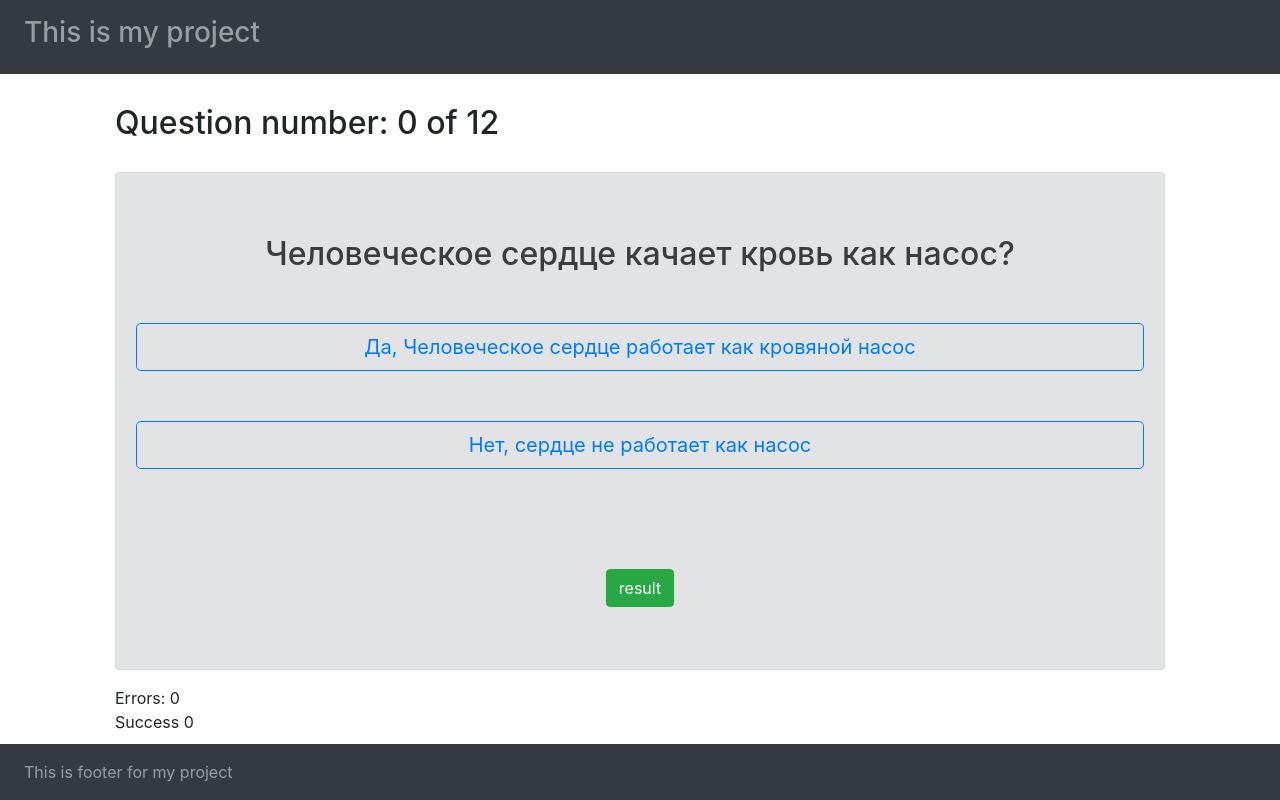
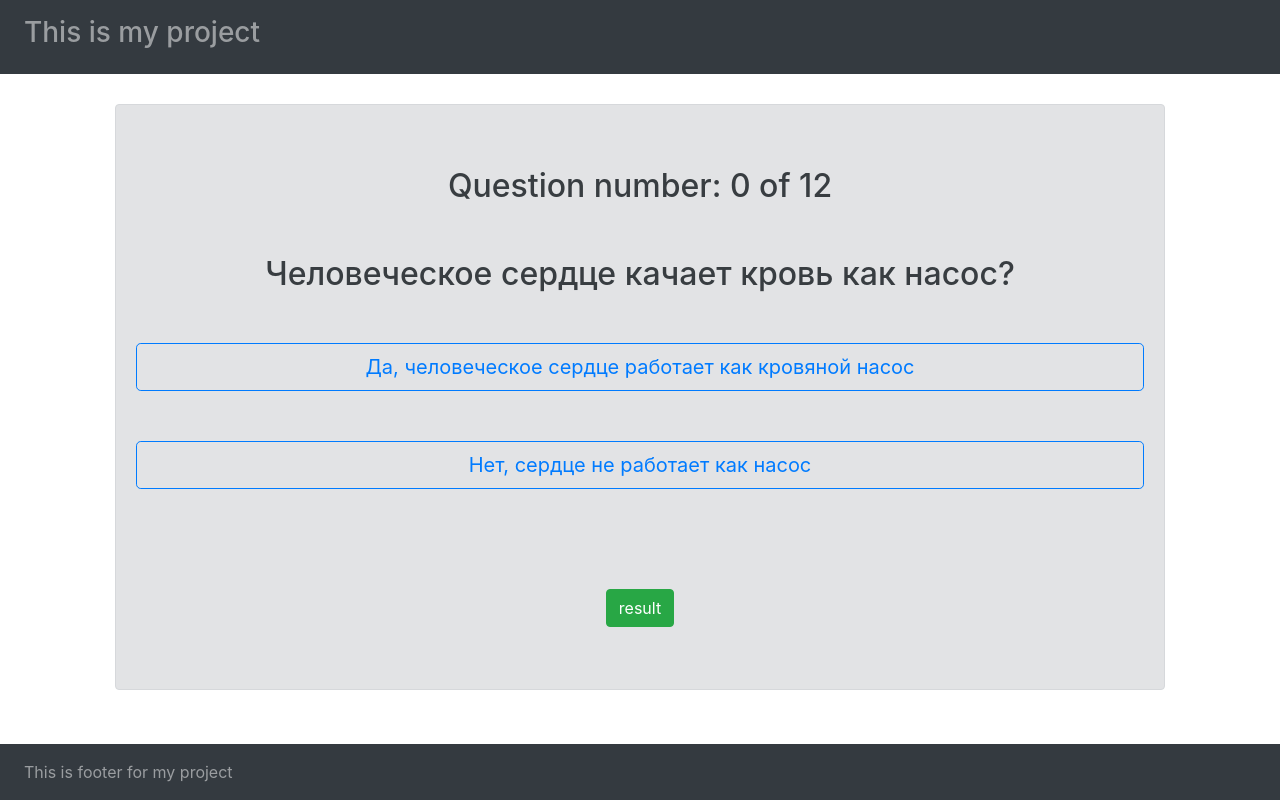
Before and after one commit to krab777/project, a Vue app: page /question in a window 1280 px wide. Built offline with nearby package versions, Linux system fonts and the light colour scheme.

Commit message:
8 commit

```diff
--- a/src/App.vue
+++ b/src/App.vue
@@ -6,25 +6,22 @@
                 </b-navbar-nav>
             </b-navbar>
         <div class="container">
-
             <div class="main">
-                <h2>Question number: {{ question }} of {{ questMax }} </h2>
                 <router-view
                     :stats="stats"
-                    @success="onQuestionSuccess"
-                    @error="onQuestionError"
                     :settings="questions[question]"
                     :type="message.type"
                     :text="message.text"
+                    :question="question"
+                    :questMax="questMax"
+                    @success="onQuestionSuccess"
+                    @error="onQuestionError"
                     @start="onStart"
                     @prevQwestion="onPrevQwestion"
                     @repeat="onRepeat"
                     @next="onNext"
                     @nextQuestion="onNextQuestion"
                 ></router-view>
-
-                    <div>Errors: {{ stats.error }}</div>
-                    <div>Success {{ stats.success }}</div>
             </div>
         </div>
         <footer class="footer fixed-bottom">
@@ -36,8 +33,6 @@
         </footer>
     </div>
 </template>
-
-
 
 <script>
     import Notifier from './mixins/notifier'
@@ -63,7 +58,7 @@
                         question: "Человеческое сердце качает кровь как насос?",
                         answers: [
                             {
-                                variant: "Да, Человеческое сердце работает как кровяной насос",
+                                variant: "Да, человеческое сердце работает как кровяной насос",
                                 correct: true
                             },
                             {
@@ -316,9 +311,6 @@
                 this.$router.push('/question')
             },
             onNext() {
-                /* eslint-disable no-console */
-                    console.log('WOW');
-                    /* eslint-enable no-console */
                 if(this.question < this.questMax) {
                     this.$router.push('/question')
                 }
@@ -335,30 +327,10 @@
 </script>
 
 <style scoped>
-/*src="./assets/css/tailwind.css"*/
     .main {
-        margin: 0 30px;
+        margin: 30px 30px;
     }
     h2 {
         margin: 30px 0
     }
-    html, body {
-      height: 100%;
-    }
-
-    #app {
-      display: flex;
-      flex-direction: column;
-      height: 100%;
-    }
-    /*#app {*/
-      /*  max-width: 1200px;
-        margin: 30px auto*/
-    /*}*/
-    /*.alert {
-        text-align: center;
-    }
-    h2, .btn {
-        margin: 30px 0;
-    }*/
 </style>
--- /dev/null
+++ b/src/components/PageNotFound.vue
@@ -0,0 +1,20 @@
+<template>
+    <div id="page404">
+		<h1>Sorry, this page does not exist</h1>
+    </div>
+</template>
+
+<script>
+    export default {
+
+    }
+</script>
+
+<style scoped>
+	#page404 {
+		text-align: center;
+	}
+	h2, .btn {
+		margin: 30px 30px;
+	}
+</style>
--- /dev/null
+++ b/src/components/Project/Counter.vue
@@ -0,0 +1,29 @@
+<template>
+	<div id="counter" >
+		<h2>Question number: {{ this.question }} of {{ this.questMax }} </h2>
+	</div>
+</template>
+
+<script>
+	export default {
+		props: {
+			question: {
+				type: Number,
+				required: true
+			},
+			questMax: {
+				type: Number,
+				required: true
+			}
+		}
+	}
+</script>
+
+<style scoped>
+	.alert {
+		text-align: center;
+	}
+	h2, .btn {
+		margin: 30px 30px;
+	}
+</style>
--- a/src/components/Project/Message.vue
+++ b/src/components/Project/Message.vue
@@ -1,16 +1,25 @@
 <template>
-    <div id="message" class="alert" :class="'alert-' + type" >
+	<div id="message" class="alert" :class="'alert-' + type" >
 		<h2>{{ text }}</h2>
 		<button class="btn btn-success" @click="$emit('prevQwestion')">Repeat</button>
 		<router-link exact active-class="font-bold" class="btn btn-success" to="/result">Result</router-link>
 		<button class="btn btn-success" @click="$emit('nextQuestion')">Next level</button>
-    </div>
+	</div>
 </template>
 
 <script>
-    export default {
-        props: ['type', 'text']
-    }
+	export default {
+		props: {
+			type: {
+				type: String,
+				required: true
+			},
+			text: {
+				type: String,
+				required: true
+			},
+		}
+	}
 </script>
 
 <style scoped>
--- a/src/components/Project/Question.vue
+++ b/src/components/Project/Question.vue
@@ -1,5 +1,7 @@
 <template>
     <div id="question" class="alert alert-secondary">
+		<h2>Question number: {{ this.question }} of {{ this.questMax }} </h2>
+
 		<h2>{{ settings.question }}</h2>
 
 		<div class="buttons">
@@ -19,7 +21,21 @@
 
 <script>
 	export default {
-		props: ['settings'],
+		// props: ['settings','question', 'questMax'],
+		props: {
+			settings: {
+				type: Object,
+				required: true
+			},
+			question: {
+				type: Number,
+				required: true
+			},
+			questMax: {
+				type: Number,
+				required: true
+			}
+		},
 		data(){
 			return {
 			}
@@ -34,7 +50,7 @@
 					this.$emit('success')
 				}
 				else {
-					this.$emit('error', `${this.settings.question} is NOT '${this.settings.answers[index].variant}'!`)
+					this.$emit('error', `${this.settings.question} Это НЕ '${this.settings.answers[index].variant}'!`)
 				}
 			},
 		}
--- a/src/components/Project/ResultScreen.vue
+++ b/src/components/Project/ResultScreen.vue
@@ -6,13 +6,19 @@
             <br>
             <h3>Your wrong answers is: {{ stats.error }}</h3>
         </div>
-        <button class="btn btn-success" @click="$emit('start')">Repeat</button>
+        <button class="btn btn-success" @click="$emit('repeat')">Repeat</button>
     </div>
 </template>
 
 <script>
     export default {
-        props: ['stats']
+        // props: ['stats']
+        props: {
+            stats: {
+                type: Object,
+                required: true
+            }
+        }
     }
 </script>
 
--- a/src/components/Project/StartScreen.vue
+++ b/src/components/Project/StartScreen.vue
@@ -3,7 +3,7 @@
 		<h2>{{ start }}</h2>
         <h4>{{ description }}</h4>
 
-		<b-button class="btn btn-success" @click="$emit('start')">Start</b-button>
+		<b-button class="btn btn-success" @click="$emit('start')">{{ start }}</b-button>
 
         <br>
         <p>{{ descSmall }}</p>
```
Also changed, not shown: src/router.js (+6 -11 lines).
